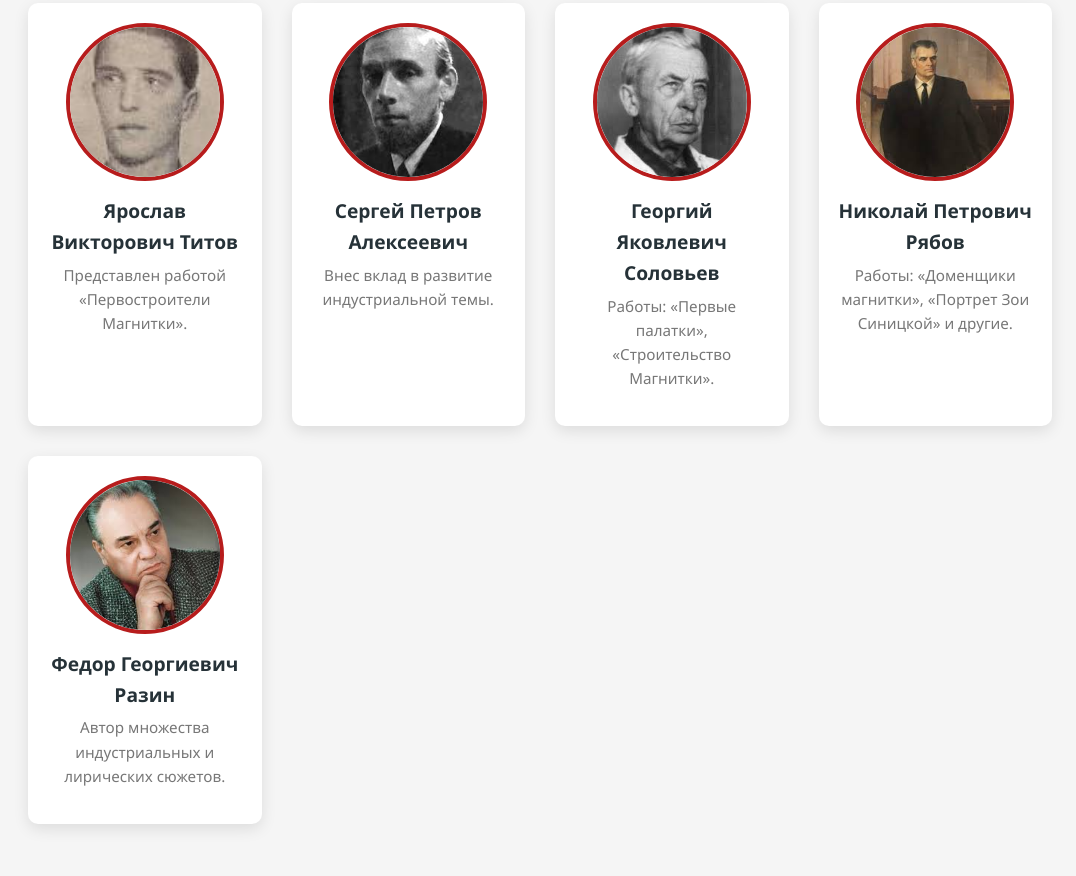
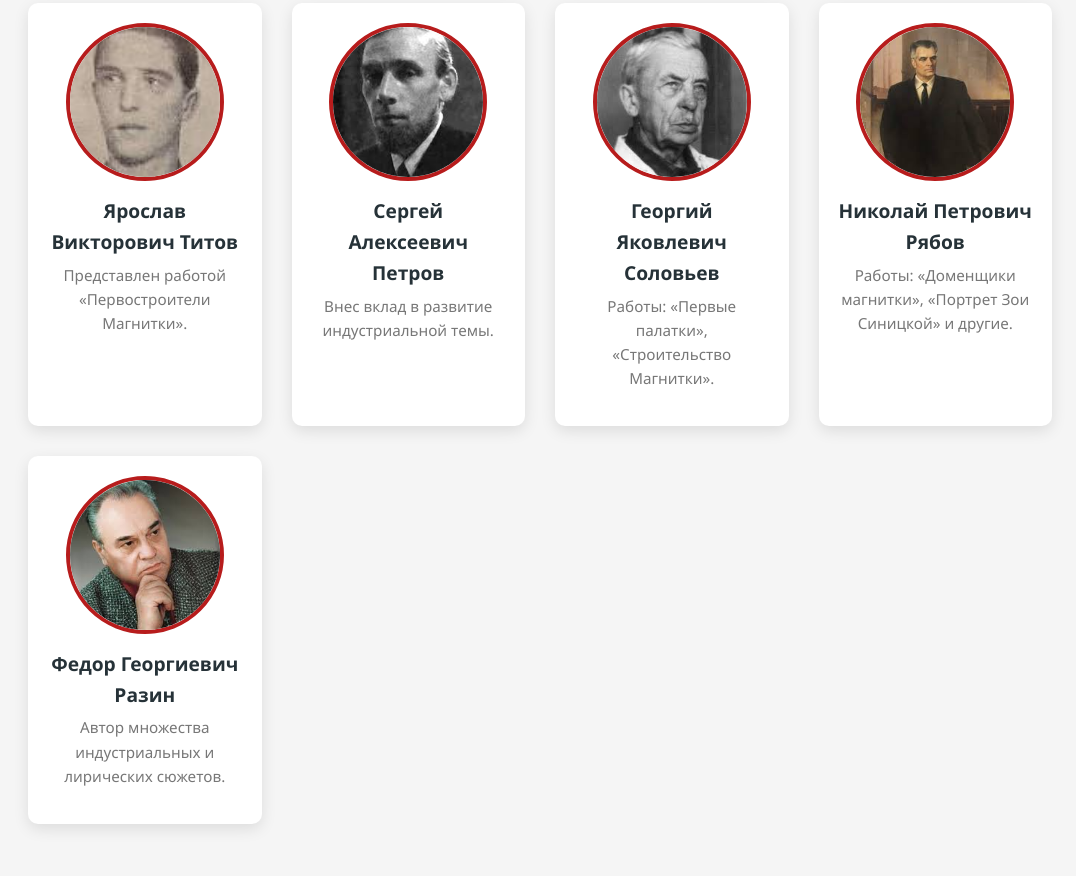
Before and after one commit to HozaV/HozaV.github.io, a plain HTML site: page index.html in a window 1280 px wide. Shown: the part 4381-5257 px from the top of the page, without its empty margins (100-1176 px from the left). Drawn offline with Linux system fonts and the light colour scheme.

Commit message:
index.html

```diff
--- a/index.html
+++ b/index.html
@@ -509,7 +509,7 @@
                 <div class="artist-photo">
                     <img src="img/Petrov.jpg" alt="Фотография Сергея Петрова Алексеевича">
                 </div>
-                <h4>Сергей Петров Алексеевич</h4>
+                <h4>Сергей Алексеевич Петров</h4>
                 <p>Внес вклад в развитие индустриальной темы.</p>
             </li>
 
```
